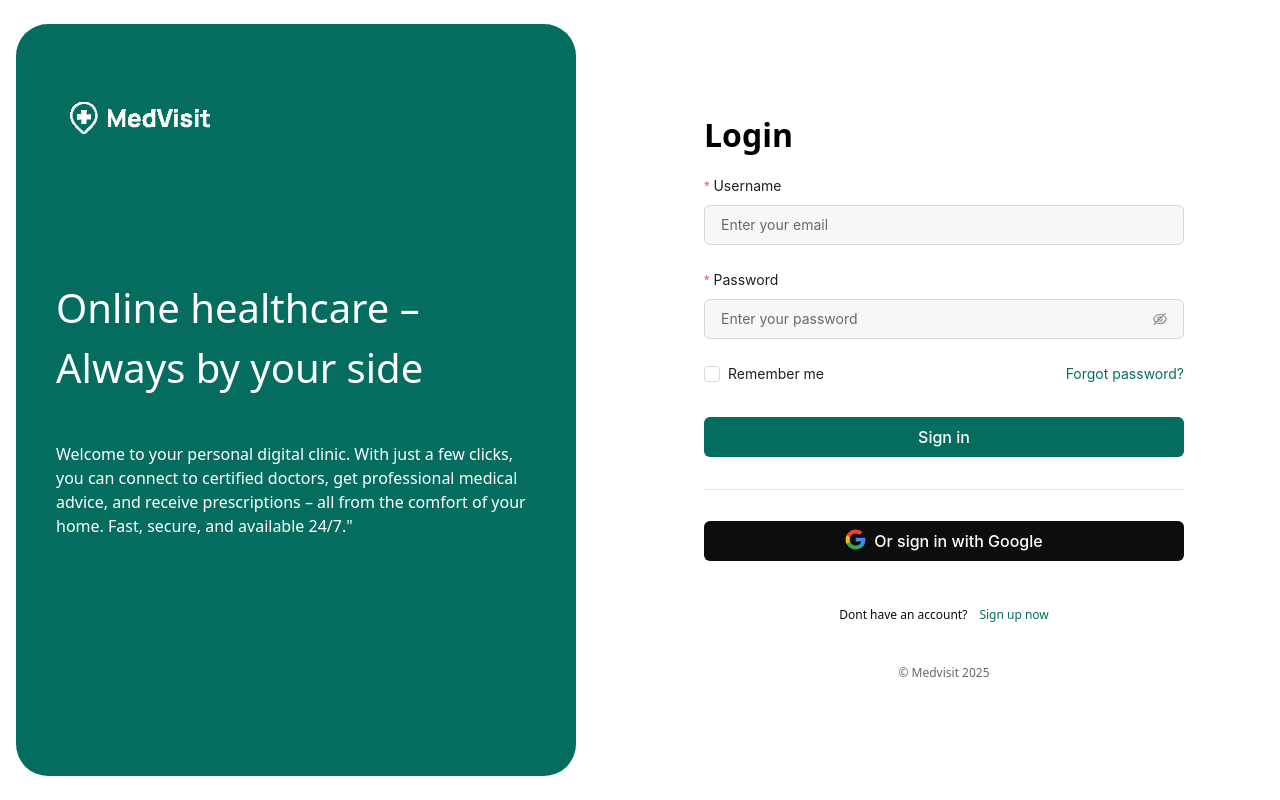
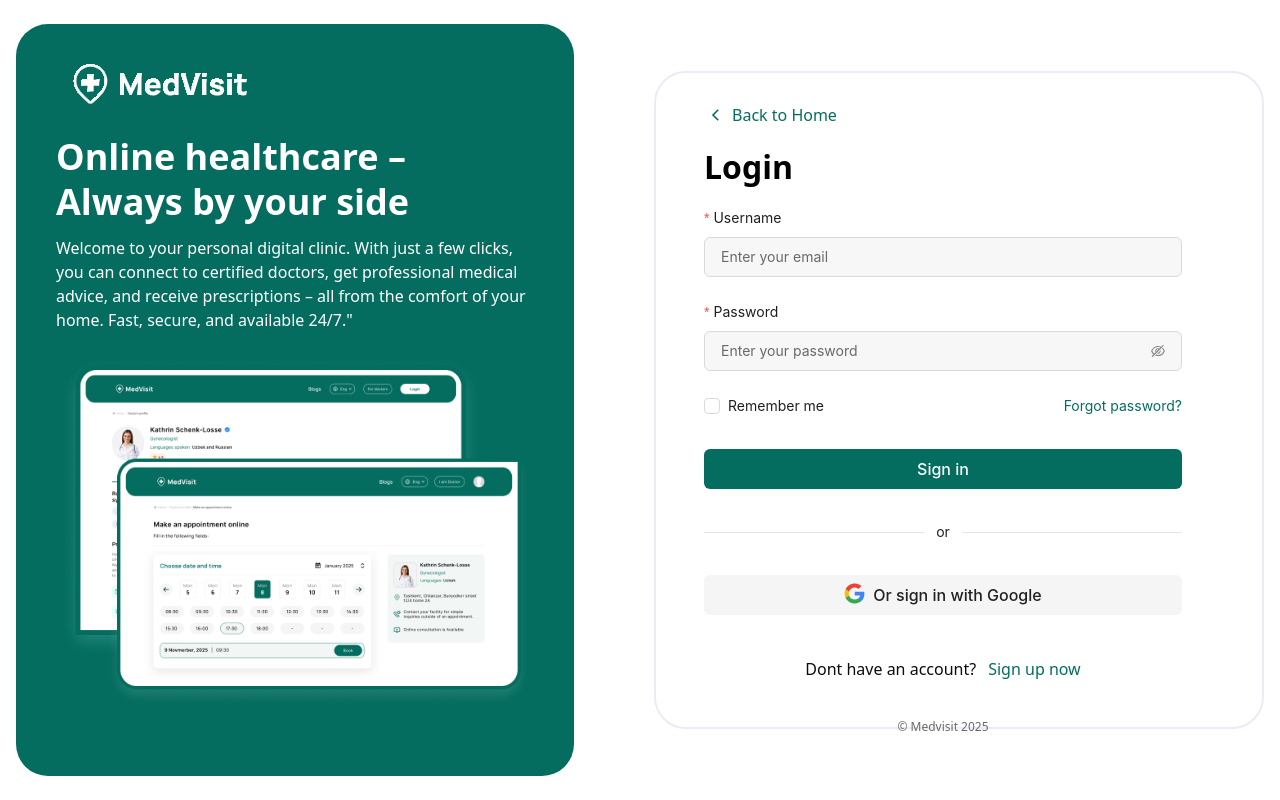
Before and after one commit to medbook-mir/medbook-frontend, a Next.js app: page /en/login in a window 1280 px wide. Built offline with nearby package versions, Linux system fonts and the light colour scheme.

Commit message:
Log In and Register Page UI have been updated with new Figma Design, Verify and Password Forgot pages are remaining

```diff
--- a/src/app/[locale]/login/page.tsx
+++ b/src/app/[locale]/login/page.tsx
@@ -3,22 +3,36 @@ import { MainLogoWhite } from '@/utils/icons/MainLogoWhite'
 import LoginForm from '@/forms/login-form'
 import { Link } from '@/i18n/navigation'
 import { Container } from '@/theme/container'
+import Image from 'next/image'
+import imageInLogin_1 from "@/assets/images/imageInLogin_1.png"
+import imageInLogin_2 from "@/assets/images/imageInLogin_2.png"
 
 const Login = () => {
   const t = useTranslations('loginPage')
   return (
     <Container>
       <div className="flex h-screen items-center gap-20 py-6">
-        <div className="hidden h-full flex-1 flex-col gap-[136px] rounded-4xl bg-[#046D5F] px-10 pt-[70px] lg:flex">
+        <div className="hidden h-full flex-1 flex-col gap-[20px] rounded-4xl bg-[#046D5F] px-10 pt-[30px] lg:flex">
           <Link href="/">
-            <MainLogoWhite />
+            <MainLogoWhite width={210} height={60}/>
           </Link>
-          <div className="flex flex-col gap-11">
-            <h2 className="text-[40px] font-medium text-white">{t('title')}</h2>
+          <div className="flex flex-col gap-3">
+            <h2 className="text-[36px] font-bold text-white leading-tight">{t('title')}</h2>
             <p className="text-[16px] font-medium text-white">{t('description')}</p>
           </div>
+          <div className='relative'>
+            <Image
+            src={imageInLogin_1}
+            alt='Medical Professional'
+            className='absolute top-0 left-0 w-[230px] lg:w-[280px] xl:w-[430px] z-10'/>
+            <Image
+            src={imageInLogin_2}
+            alt='Medical Illustration'
+            className='absolute top-25 right-0 w-[230px] lg:w-[280px] xl:w-[430px] z-20'/>
+          </div>
         </div>
-        <div className="flex-1 px-6 sm:pr-20 sm:pl-12">
+        <div className="border-2 border-[#E9ECF4] rounded-4xl hidden h-7/8 flex-col gap-[20px] px-10 pt-[30px] lg:flex
+        flex-1 sm:pr-20 sm:pl-12">
           <LoginForm />
         </div>
       </div>
--- a/src/app/[locale]/register/page.tsx
+++ b/src/app/[locale]/register/page.tsx
@@ -3,6 +3,9 @@ import { Link } from '@/i18n/navigation'
 import { Container } from '@/theme/container'
 import RegisterForm from '@/forms/register-form'
 import { useTranslations } from 'next-intl'
+import Image from 'next/image'
+import imageInLogin_1 from "@/assets/images/imageInLogin_1.png"
+import imageInLogin_2 from "@/assets/images/imageInLogin_2.png"
 
 const Register = () => {
   const t = useTranslations('registerPage')
@@ -10,16 +13,25 @@ const Register = () => {
   return (
     <Container>
       <div className="flex h-screen items-center gap-20 py-6">
-        <div className="hidden h-full flex-1 flex-col gap-[136px] rounded-4xl bg-[#046D5F] px-10 pt-[70px] lg:flex">
+        <div className="hidden h-full flex-1 flex-col gap-[20px] rounded-4xl bg-[#046D5F] px-10 pt-[30px] lg:flex">
           <Link href="/">
-            <MainLogoWhite />
+            <MainLogoWhite width={210} height={60} />
           </Link>
-          <div className="flex flex-col gap-11">
-            <h2 className="text-[40px] font-medium text-white">{t('title')}</h2>
+          <div className="flex flex-col gap-3">
+            <h2 className="text-[36px] font-bold text-white leading-tight">{t('title')}</h2>
             <p className="text-[16px] font-medium text-white">{t('description')}</p>
           </div>
+          <div className='relative'>
+            <Image src={imageInLogin_1}
+            alt='Medical Professional'
+            className='absolute top-0 left-0 w-[230px] lg:w-[280px] xl:w-[430px] z-10'/>
+            <Image src={imageInLogin_2}
+            alt='Medical Illustration'
+            className='absolute top-25 right-0 w-[230px] lg:w-[280px] xl:w-[430px] h-auto object-contain z-20'/>
+          </div>
         </div>
-        <div className="flex-1 px-6 sm:pr-20 sm:pl-12">
+        <div className="border-2 border-[#E9ECF4] rounded-4xl hidden h-full flex-1 flex-col gap-[20px] px-10 pt-[30px] lg:flex
+        px-6 sm:pr-20 sm:pl-12">
           <RegisterForm />
         </div>
       </div>
--- a/src/forms/login-form.tsx
+++ b/src/forms/login-form.tsx
@@ -14,6 +14,7 @@ import { closeModal, openModal } from '@/redux/reducers/modals'
 import { useLogin } from '@/hooks/useLogin'
 import { Controller, SubmitHandler, useForm } from 'react-hook-form'
 import { yupResolver } from '@hookform/resolvers/yup'
+import { LeftGreenArrowIcon } from '@/utils/icons/LeftGreenArrowIcon'
 
 const LoginForm = () => {
   const t = useTranslations('loginPage')
@@ -50,6 +51,12 @@ const LoginForm = () => {
 
   return (
     <div className="flex flex-col gap-6">
+      <div>
+  <Link href={"/"} className="flex items-center gap-1">
+    <LeftGreenArrowIcon />
+    <span className="text-[#046D5F]">Back to Home</span>
+  </Link>
+</div>
       <h3 className="text-[32px] leading-[100%] font-semibold">{t('formTitle')}</h3>
       <Form layout="vertical" onFinish={handleSubmit(onSubmit)}>
         <div className="flex flex-col pb-5">
@@ -92,15 +99,15 @@ const LoginForm = () => {
             <FilledButton className="w-full !py-5" iconPosition="end" htmlType="submit" loading={isPendingLogin}>
               {t('signIn')}
             </FilledButton>
+            <div className='flex items-center'> <div className="h-[0.5px] w-full bg-[#E5E5E5]" /> <span className='mr-3 ml-3'> or </span> <div className="h-[0.5px] w-full bg-[#E5E5E5]" /> </div>
 
-            <div className="h-[0.5px] w-full bg-[#E5E5E5]" />
 
             <FilledButton
-              className="w-full !py-5"
+              className="!py-5 w-full !text-[#212121] flex items-center"
               iconPosition="start"
               icon={<GoogleIcon />}
               htmlType="button"
-              bgColor="#0D0D0D"
+              bgColor="#F5F5F5"
             >
               {t('withGoogle')}
             </FilledButton>
@@ -109,7 +116,7 @@ const LoginForm = () => {
       </Form>
 
       <div className="flex flex-col gap-10">
-        <div className="flex items-center justify-center gap-3 text-[12px] leading-[20px]">
+        <div className="flex items-center justify-center gap-3 text-[16px] leading-[20px]">
           <p className="text-[#0D0D0D]">{t('dontHaveAccount')}</p>
           <button onClick={handleRegister} className="!text-[#046D5F]">
             {t('signUpNow')}
--- a/src/forms/register-form.tsx
+++ b/src/forms/register-form.tsx
@@ -16,6 +16,8 @@ import { useRegister } from '@/hooks/useRegister'
 import { Controller, SubmitHandler, useForm } from 'react-hook-form'
 import { yupResolver } from '@hookform/resolvers/yup'
 import dayjs from 'dayjs'
+import Link from 'next/link'
+import { LeftGreenArrowIcon } from '@/utils/icons/LeftGreenArrowIcon'
 
 const RegisterForm = () => {
   const t = useTranslations('registerPage')
@@ -55,6 +57,12 @@ const RegisterForm = () => {
 
   return (
     <div className="flex flex-col gap-4">
+      <div>
+  <Link href={"/"} className="flex items-center gap-1">
+    <LeftGreenArrowIcon />
+    <span className="text-[#046D5F]">Back to Home</span>
+  </Link>
+</div>
       <h3 className="text-[32px] leading-[100%] font-semibold">{t('formTitle')}</h3>
       <Form layout="vertical" onFinish={handleSubmit(onSubmit)}>
         <div className="flex flex-col">
@@ -131,17 +139,17 @@ const RegisterForm = () => {
             )}
           />
 
-          <div className="flex flex-col gap-4">
+          <div className="flex flex-col gap-1">
             <FilledButton className="!py-5" htmlType="submit" loading={isPendingRegister}>
               {t('signUp')}
             </FilledButton>
-            <div className="h-[0.5px] w-full bg-[#E5E5E5]" />
+            <div className='flex items-center'> <div className="h-[0.5px] w-full bg-[#E5E5E5]" /> <span className='mr-3 ml-3'> or </span> <div className="h-[0.5px] w-full bg-[#E5E5E5]" /> </div>
             <FilledButton
-              className="!py-5"
+              className="!py-5 w-full !text-[#212121] flex items-center"
               iconPosition="start"
               icon={<GoogleIcon />}
               htmlType="button"
-              bgColor="#0D0D0D"
+              bgColor="#F5F5F5"
             >
               {t('withGoogle')}
             </FilledButton>
@@ -149,14 +157,13 @@ const RegisterForm = () => {
         </div>
       </Form>
 
-      <div className="flex flex-col gap-5">
-        <div className="flex items-center justify-center gap-3 text-[12px] leading-[20px]">
+      <div className="flex flex-col gap-1">
+        <div className="flex items-center justify-center gap-1 text-[16px] leading-[20px]">
           <p className="text-[#0D0D0D]">{t('alreadyHaveAnAccount')}</p>
           <button onClick={handleLogin} className="!text-[#046D5F]">
             {t('signInNow')}
           </button>
         </div>
-        <p className="text-center text-[12px] leading-[16px] font-normal text-[#696969]">© Medvisit 2025</p>
       </div>
     </div>
   )
--- /dev/null
+++ b/src/utils/icons/LeftGreenArrowIcon.tsx
@@ -0,0 +1,6 @@
+export const LeftGreenArrowIcon = () => (
+  <svg width="24" height="24" viewBox="0 0 24 24" fill="none" xmlns="http://www.w3.org/2000/svg">
+<path d="M14.25 6.75L9 12L14.25 17.25" stroke="#046D5F" stroke-width="1.6"/>
+</svg>
+
+);
```
Also changed, not shown: src/assets/images/imageInLogin_1.png (added), src/assets/images/imageInLogin_2.png (added).
